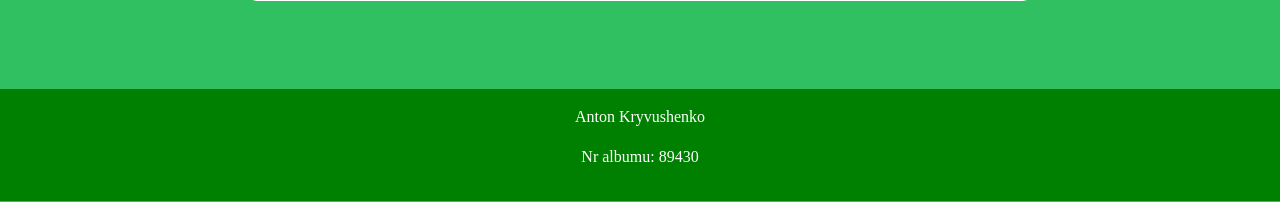
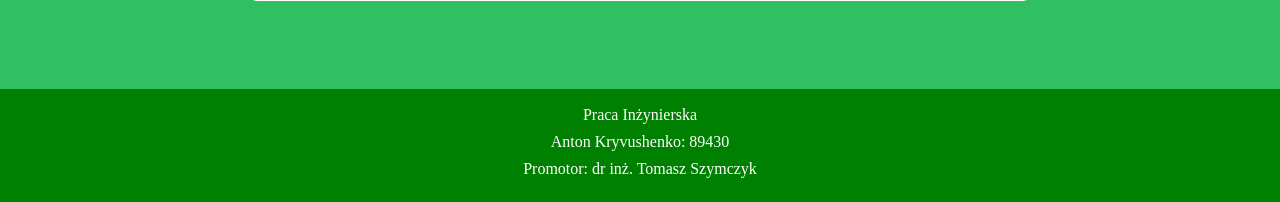
Before and after one commit to Insanch1k/Healthy-Eat-App, a Django app: page /diets/calculator/ in a window 1280 px wide. Shown: the part 2036-2238 px from the top of the page. Run offline with Django 3.2, Linux system fonts and the light colour scheme; some libraries are stand-ins or nearby versions.

Commit message:
updated footer

```diff
--- a/hairstyle/templates/barbershop/base_generic.html
+++ b/hairstyle/templates/barbershop/base_generic.html
@@ -141,8 +141,9 @@
 </div>
 <footer id="footer" class="page-footer mt-5">
     <div class="text-center py-3">
-        <p>Anton Kryvushenko</p>
-        <p>Nr albumu: 89430</p>
+        <h6>Praca Inżynierska</h6>
+        <h6>Anton Kryvushenko: 89430</h6>
+        <h6>Promotor: dr inż. Tomasz Szymczyk</h6>
     </div>
 </footer>
 
```
